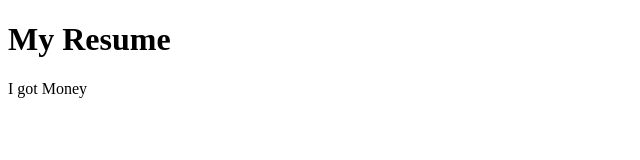
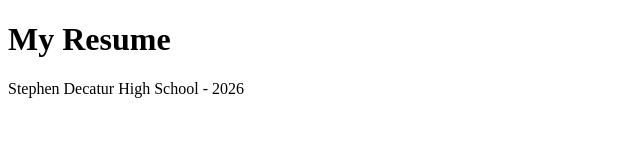
Before and after one commit to Ldoggle/ldoggle.github.io, a plain HTML site: page index.html in a window 1280 px wide. Shown: the whole page, without its empty margins (0-640 px from the left). Drawn offline with Linux system fonts and the light colour scheme.

Commit message:
Update index.html

```diff
--- a/index.html
+++ b/index.html
@@ -1,9 +1,9 @@
 <!DOCTYPE html>
 <html>
-<body>
+<body style="bacground-color:blue">
 
 <h1>My Resume</h1>
-<p>I got Money</p>
+<p>Stephen Decatur High School - 2026</p>
 
 </body>
 </html>
```
